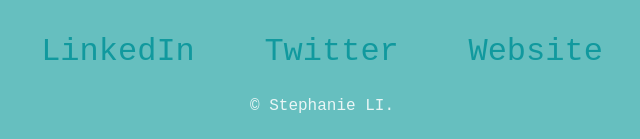
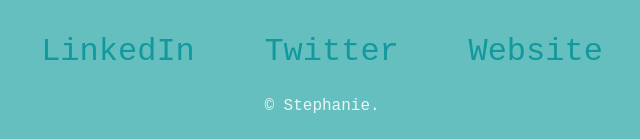
Before and after one commit to StephyAllezy/My-Website, a plain HTML site: page index.html in a window 1280 px wide. Shown: the part 3104-3243 px from the top of the page, 318-958 px from the left. Drawn offline with Linux system fonts and the light colour scheme.

Commit message:
Update index.html

```diff
--- a/index.html
+++ b/index.html
@@ -51,7 +51,7 @@
         <a class="footer-link" href="https://www.linkedin.com/">LinkedIn</a>
         <a class="footer-link" href="https://twitter.com/">Twitter</a>
         <a class="footer-link" href="https://www.appbrewery.co/">Website</a>
-        <p class="mark">© Stephanie LI.</p>
+        <p class="mark">© Stephanie.</p>
       </div>
 
 </body>
```
